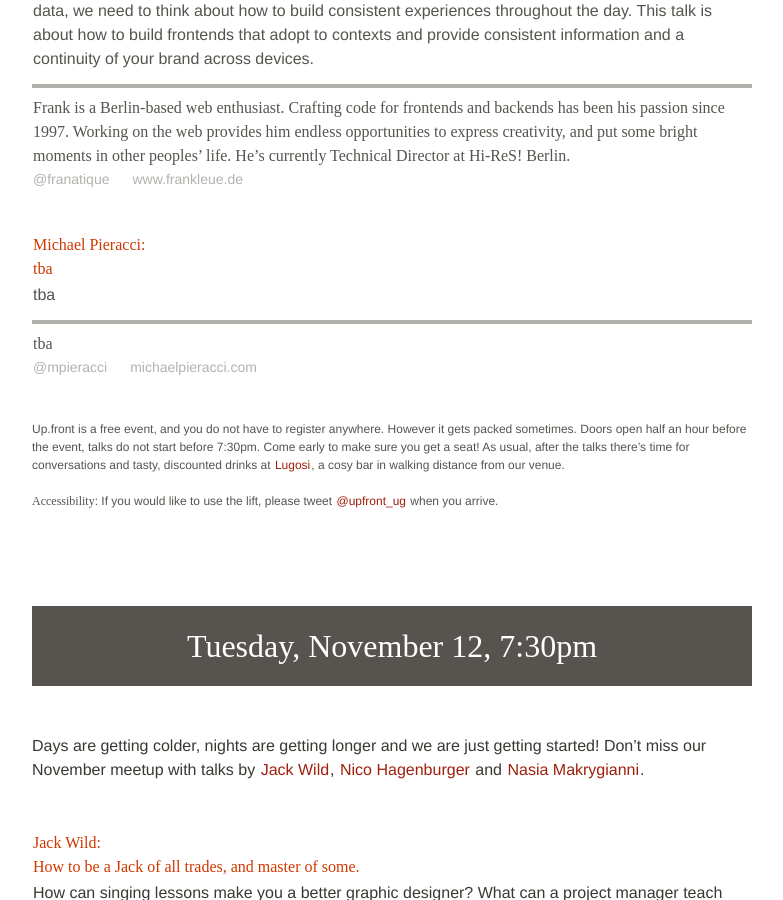
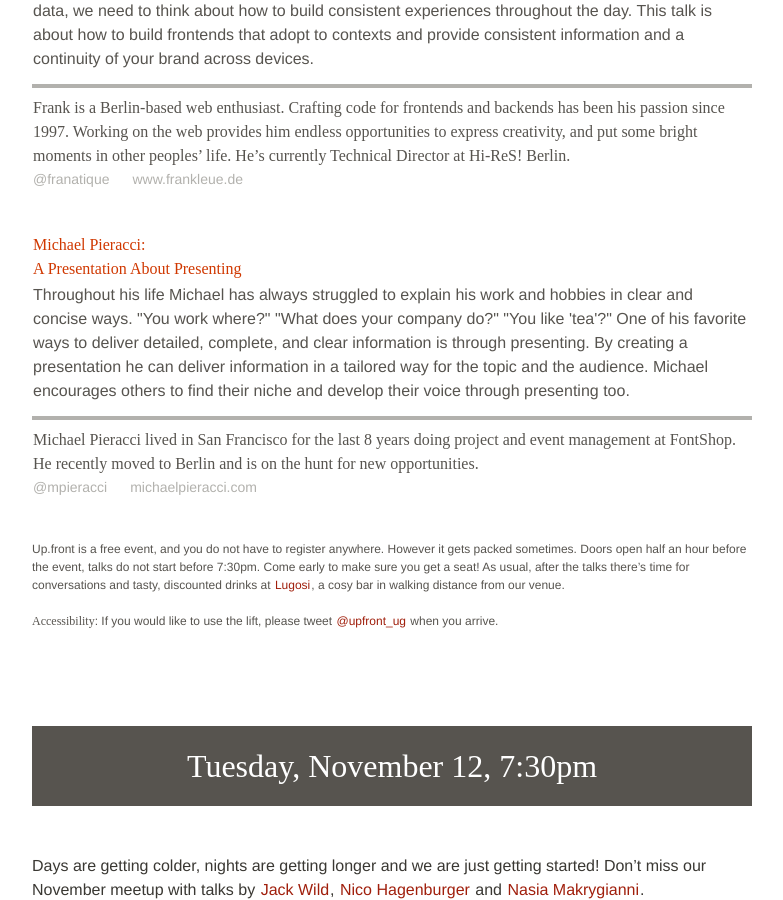
Before and after one commit to upfrontug/upfrontug.github.io, a Jekyll site: the page built from index.html, in a window 1280 px wide and 900 px high, scrolled down 1184 px. Shown: the whole window, without its empty margins (248-1031 px from the left). Built offline with Jekyll 4.4.1, drawn with Linux system fonts in a browser that asks for light colours; nearby versions of some CDN libraries; comment, search, counter and statistics services are not loaded; a style sheet for code colours, icons or effects is not loaded.

Commit message:
Add Michael
(Edited it to be third person)

```diff
--- a/_posts/2013-12-10-meetup.html
+++ b/_posts/2013-12-10-meetup.html
@@ -37,12 +37,12 @@
     </ul>
   </li>
   <li>
-    <h4><span>Michael Pieracci:</span> tba</h4>
+    <h4><span>Michael Pieracci:</span> A Presentation About Presenting</h4>
     <p>
-      tba
+      Throughout his life Michael has always struggled to explain his work and hobbies in clear and concise ways. "You work where?" "What does your company do?" "You like 'tea'?" One of his favorite ways to deliver detailed, complete, and clear information is through presenting. By creating a presentation he can deliver information in a tailored way for the topic and the audience. Michael encourages others to find their niche and develop their voice through presenting too.
     </p>
     <p class="speaker_info">
-      tba
+      Michael Pieracci lived in San Francisco for the last 8 years doing project and event management at FontShop. He recently moved to Berlin and is on the hunt for new opportunities.
     </p>
     <ul class="speaker_links">
       <li><a href="https://twitter.com/mpieracci">@mpieracci</a></li>
```
